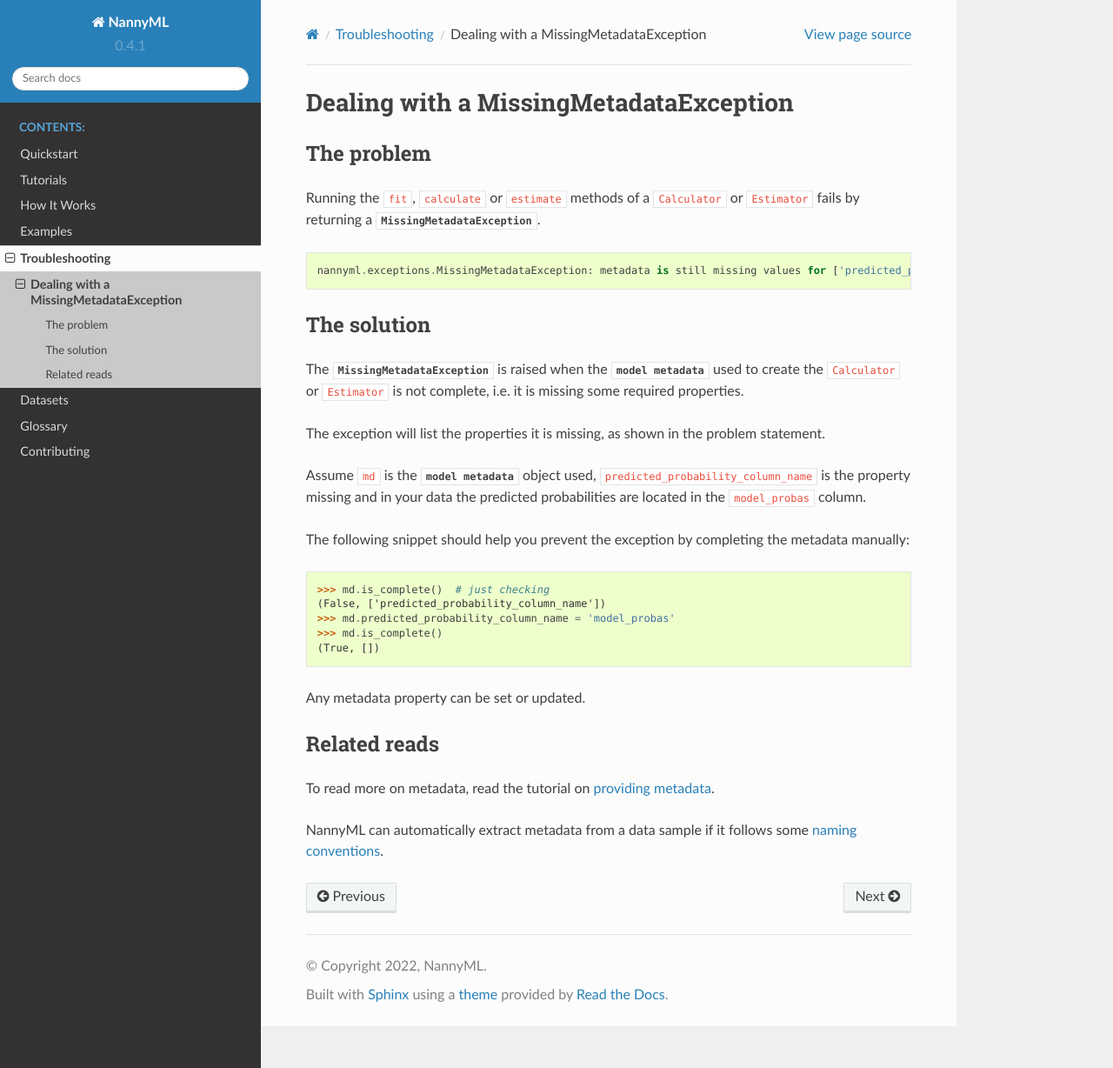
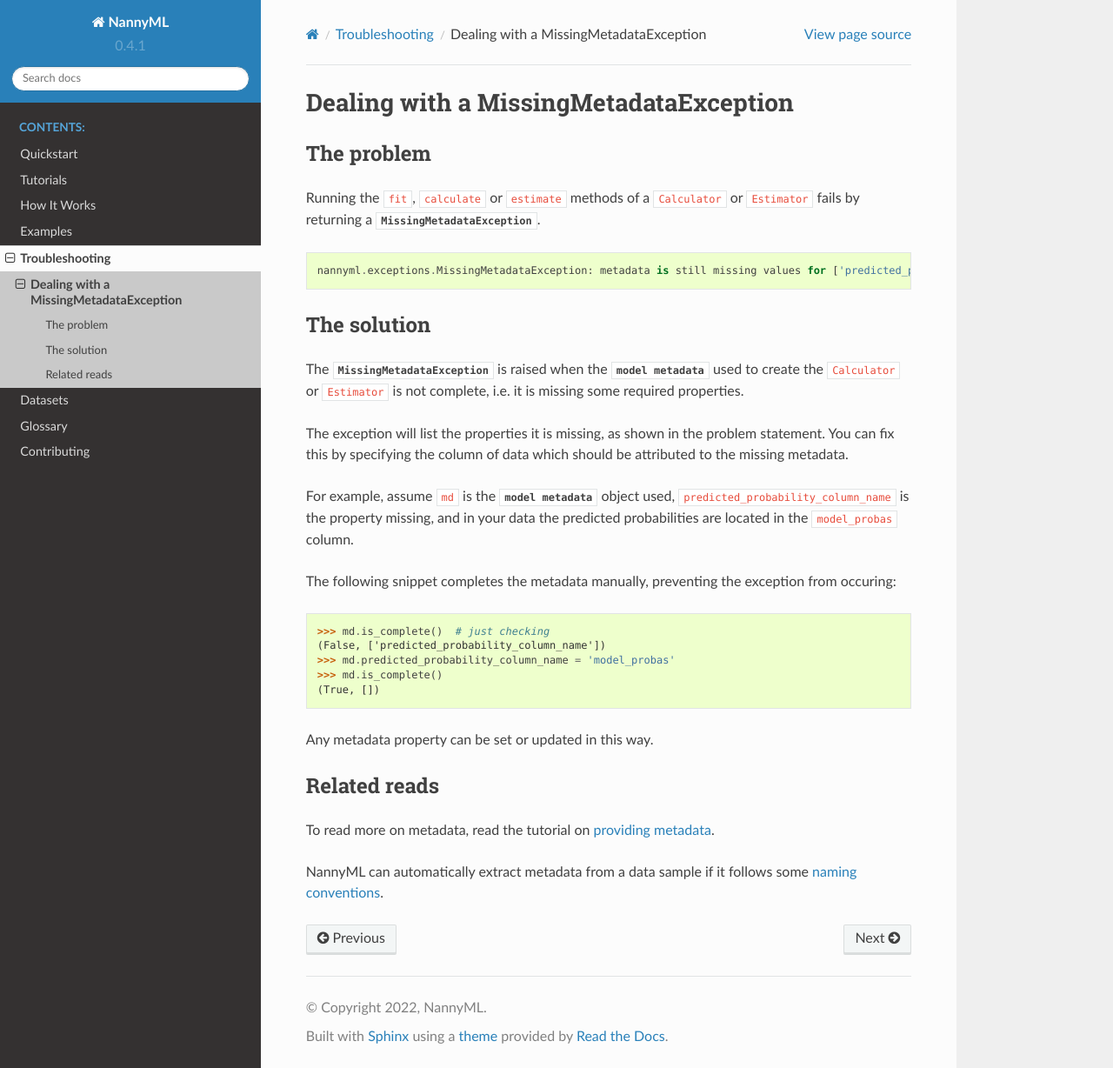
Before and after one commit to NannyML/nannyml, a Sphinx documentation site: the page built from docs/troubleshooting/metadata_not_found.rst, in a window 1280 px wide and 1228 px high. Shown: the whole window at 87% size. Built offline with Sphinx 7.4.7 and the Read the Docs theme 2.0.0, drawn with Linux system fonts in a browser that asks for light colours; pages that are not in the unit, such as notebooks, are missing from menus; the version number is read from the project's files by our own code.

Commit message:
California, troubleshooting and adjusting plots updated

```diff
--- a/CONTRIBUTING.rst
+++ b/CONTRIBUTING.rst
@@ -66,7 +66,7 @@
 Ready to contribute code? Here's how to set up `nannyml` for local development.
 
 1. Fork the `nannyml` repo on GitHub.
-2. Clone your fork locally ::
+2. Clone your fork locally: ::
 
     $ git clone git@github.com:your_name_here/nannyml.git
 
--- a/docs/datasets/california.rst
+++ b/docs/datasets/california.rst
@@ -15,7 +15,7 @@
 - Meeting NannyML Data Requirements
 
 
-Let's start by loading the dataset:
+We need to start by loading the dataset.
 
 .. code-block:: python
 
@@ -114,7 +114,7 @@
 
 The ``reference`` dataframe represents the reference :term:`Data Period` and the ``analysis``
 dataframe represents the analysis period. The ``analysis_target`` dataframe contains the targets
-for the analysis period that is provided separately.
+for the analysis period, which is provided separately.
 
 
 .. _California Housing Dataset: https://scikit-learn.org/stable/modules/generated/sklearn.datasets.fetch_california_housing.html
--- a/docs/troubleshooting/metadata_not_found.rst
+++ b/docs/troubleshooting/metadata_not_found.rst
@@ -22,12 +22,13 @@
 used to create the ``Calculator`` or ``Estimator`` is not complete, i.e. it is missing some required properties.
 
 The exception will list the properties it is missing, as shown in the problem statement.
+You can fix this by specifying the column of data which should be attributed to the missing metadata.
 
-Assume ``md`` is the :class:`model metadata<nannyml.metadata.base.ModelMetadata>` object used,
-``predicted_probability_column_name`` is the property missing and in your data the predicted probabilities are located
+For example, assume ``md`` is the :class:`model metadata<nannyml.metadata.base.ModelMetadata>` object used,
+``predicted_probability_column_name`` is the property missing, and in your data the predicted probabilities are located
 in the ``model_probas`` column.
 
-The following snippet should help you prevent the exception by completing the metadata manually:
+The following snippet completes the metadata manually, preventing the exception from occuring:
 
 .. code-block:: python
 
@@ -37,7 +38,7 @@
     >>> md.is_complete()
     (True, [])
 
-Any metadata property can be set or updated.
+Any metadata property can be set or updated in this way.
 
 
 Related reads
--- a/docs/tutorials/adjusting_plots.rst
+++ b/docs/tutorials/adjusting_plots.rst
@@ -5,8 +5,10 @@
 ======================================
 
 NannyML uses Plotly [1]_ to generate figures and returns ``plotly.graph_objs._figure.Figure`` from ``.plot`` methods.
-When there's a need to e.g. add another curve or indicate a specific time period in the figure one can do this by
-updating the plot. See example below:
+When you need the plot to do something other than the default plotting, e.g. add another curve or indicate a specific
+time period in the figure, you can do this by updating the plot.
+
+The example below adds an additional indicator for a particular period of interest using this method.
 
 .. code-block:: python
 
```
